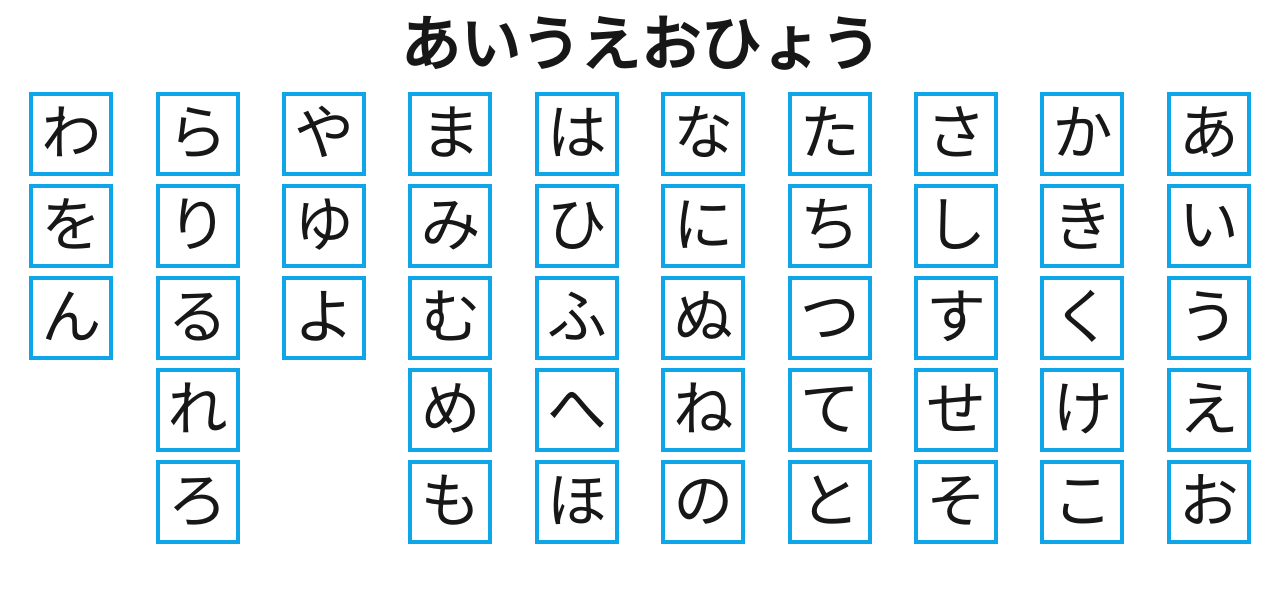
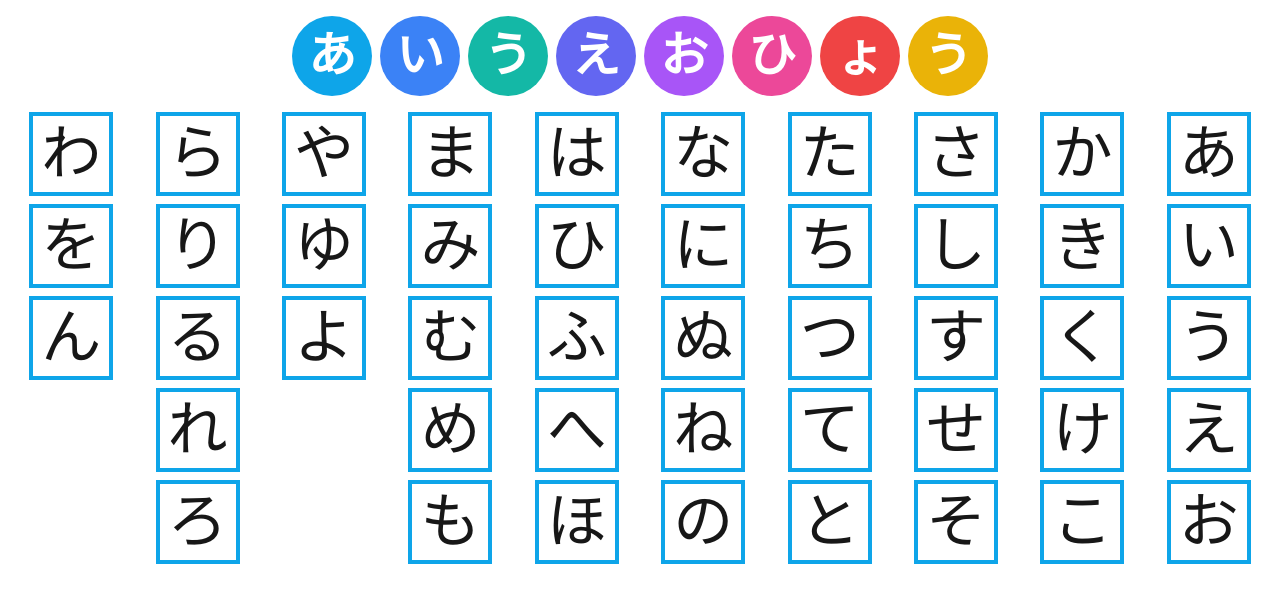
Before and after one commit to hypermkt/hyperkana, a Next.js app: page /hiragana in a window 1280 px wide. Shown: the top 602 px of the page. Built offline with nearby package versions, Linux system fonts and the light colour scheme.

Commit message:
design fix

```diff
--- a/src/app/hiragana/page.tsx
+++ b/src/app/hiragana/page.tsx
@@ -1,6 +1,20 @@
 import Link from "next/link";
 
 export default function HiraganaList() {
+  // タイトル文字列
+  const title = "あいうえおひょう";
+  // 各文字に対応する背景色のクラス（必要に応じて色を変更できます）
+  const colors = [
+    "bg-sky-500", // 水色
+    "bg-blue-500", // 青
+    "bg-teal-500", // 青緑
+    "bg-indigo-500", // 藍
+    "bg-purple-500", // 紫
+    "bg-pink-500", // ピンク
+    "bg-red-500", // 赤
+    "bg-yellow-500", // 黄
+  ];
+
   const groups = [
     ["あ", "い", "う", "え", "お"], // あ行
     ["か", "き", "く", "け", "こ"], // か行
@@ -16,9 +30,18 @@ export default function HiraganaList() {
 
   return (
     <div className="p-4">
-      <h1 className="text-5xl lg:text-6xl font-bold text-center mb-4">
-        あいうえおひょう
-      </h1>
+      <div className="flex justify-center gap-2 mb-4">
+        {title.split("").map((char, index) => (
+          <div
+            key={index}
+            className={`w-16 h-16 lg:w-20 lg:h-20 flex items-center justify-center rounded-full text-white text-4xl lg:text-5xl font-bold ${
+              colors[index % colors.length]
+            }`}
+          >
+            {char}
+          </div>
+        ))}
+      </div>
       <div className="flex flex-row-reverse justify-evenly gap-4 w-full">
         {groups.map((group, groupIndex) => (
           <div
```
